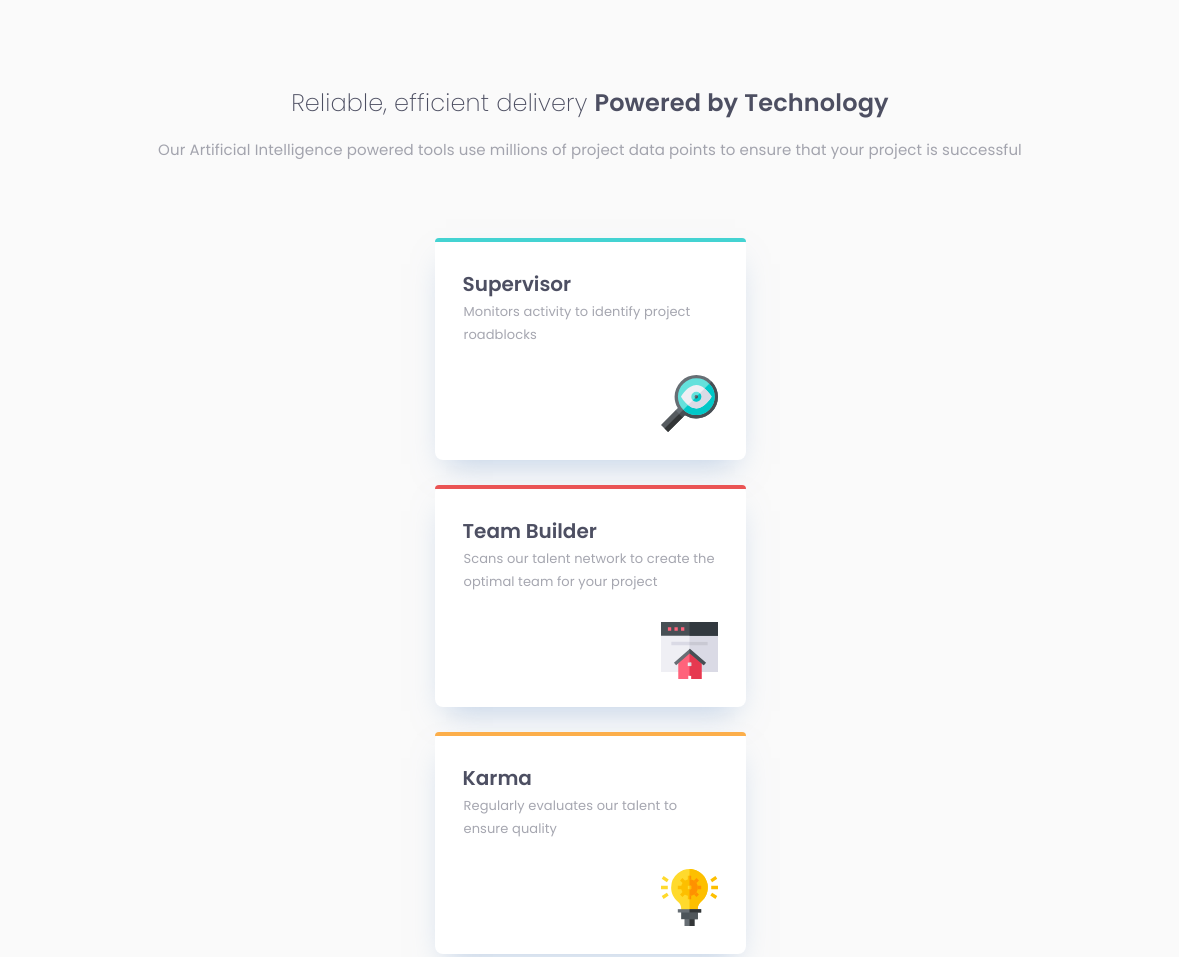
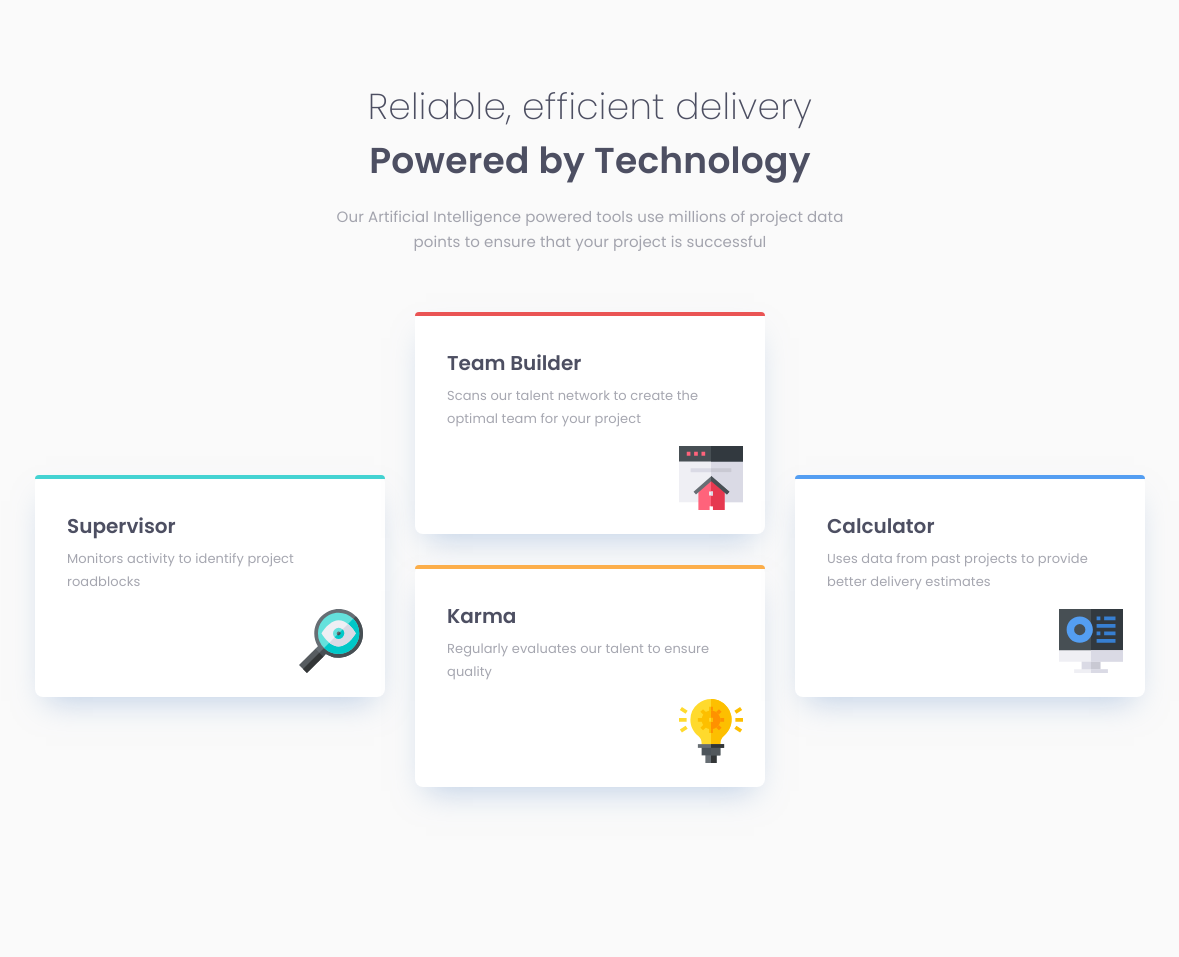
Before and after one commit to bitgiga97/four-card-feature, a plain HTML site: page index.html in a window 1536 px wide. Shown: the top 957 px of the page, without its empty margins (178-1357 px from the left). After the commit the page ends 842 px from the top, so only its background shows below. Drawn offline with Linux system fonts and the light colour scheme.

Commit message:
added desktop version

```diff
--- a/style.css
+++ b/style.css
@@ -183,3 +183,81 @@ header {
     border-top-right-radius: 0.8rem;
     border-top-left-radius: 0.8rem;
 }
+
+
+/* Responsive design for desktop version */
+
+@media screen and (min-width:1440px) {
+    /* GRID */
+    .container {
+        width: 111rem;
+        height: 53rem;
+        display: grid;
+        grid-template-columns: repeat(3, auto);
+        grid-template-rows: 25% 50% 25%;
+        gap: 3rem;
+    }
+    .card-1 {
+        grid-column: 1/1;
+        grid-row-start: 2;
+    }
+    .card-2 {
+        grid-column: 2/2;
+    }
+    .card-3 {
+        grid-column: 2/2;
+        grid-row: 2/2;
+        margin-top: 9rem;
+    }
+    .card-4 {
+        grid-column: 3/3;
+        grid-row: 2/2;
+    }
+    .hat-1,
+    .hat-2,
+    .hat-3,
+    .hat-4 {
+        width: 35rem;
+        height: 0.4rem;
+    }
+    /* Positioning */
+    header {
+        width: 54rem;
+        height: 16.8rem;
+        padding: 8rem 45rem 6.4rem 45rem;
+        margin: 0 auto;
+    }
+    header>h1 {
+        font-size: 3.6rem;
+        line-height: 5.4rem;
+        text-align: center;
+        letter-spacing: 0.25px;
+    }
+    header>h1>span {
+        font-size: 3.6rem;
+        line-height: 5.4rem;
+        letter-spacing: 0.25px;
+    }
+    .logo-1,
+    .logo-2,
+    .logo-3,
+    .logo-4 {
+        width: 6.4rem;
+        height: 6.4rem;
+        top: 13.4rem;
+        left: 26.4rem;
+    }
+    .card-1>h2,
+    .card-2>h2,
+    .card-3>h2,
+    .card-4>h2 {
+        padding-top: 3.2rem;
+        padding-left: 3.2rem;
+    }
+    .card-1>p,
+    .card-2>p,
+    .card-3>p,
+    .card-4>p {
+        padding: 0.6rem 3.2rem 0 3.2rem;
+    }
+}
```
